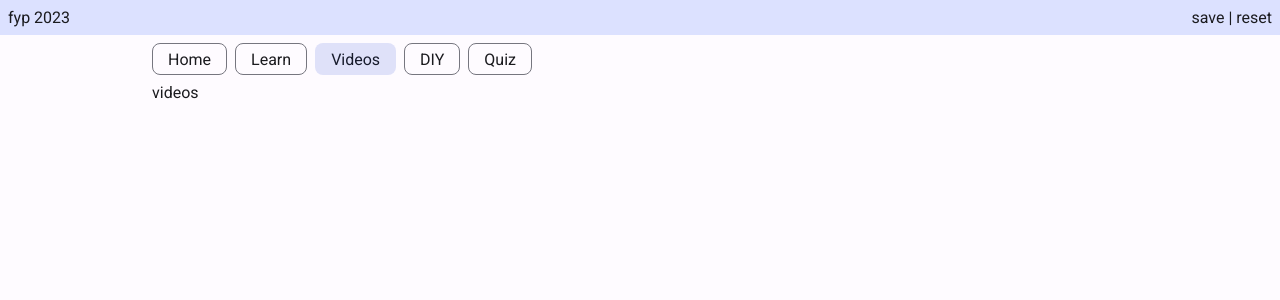
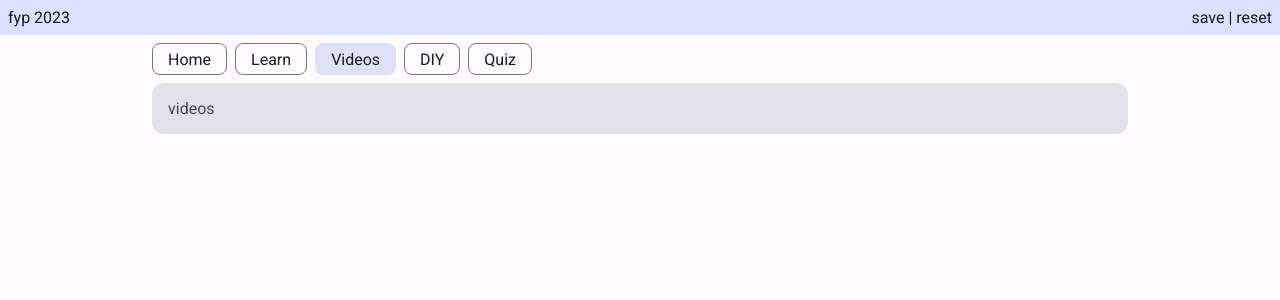
Before and after one commit to Zencron/fyp-2023, a React (Vite) app: page / in a window 1280 px wide. Both pictures are taken after a click on the button "Videos". Shown: the top 300 px of the page. Built offline with nearby package versions, Linux system fonts and the light colour scheme.

Commit message:
feat: videos container component skeleton

```diff
--- a/src/containers/homeContainer/HomeContainer.module.css
+++ b/src/containers/homeContainer/HomeContainer.module.css
@@ -6,7 +6,7 @@
   padding: 16px;
   display: grid;
   grid-template-columns: auto 300px;
-  grid-template-rows: auto auto auto auto;
+  grid-template-rows: auto;
   gap: 8px;
 }
 
--- a/src/containers/mainGrid/MainGrid.jsx
+++ b/src/containers/mainGrid/MainGrid.jsx
@@ -4,6 +4,7 @@ import { useState } from "react";
 import Header from "/src/containers/header/Header";
 import NavigationBar from "/src/containers/navigationBar/NavigationBar";
 import HomeContainer from "/src/containers/homeContainer/HomeContainer";
+import VideosContainer from "/src/containers/videosContainer/VideosContainer";
 
 export default function MainGrid() {
   const [currentTab, setCurrentTab] = useState("home");
@@ -21,7 +22,7 @@ export default function MainGrid() {
         <NavigationBar currentTab={currentTab} setCurrentTab={setCurrentTab} />
         {homeTabVisible && <HomeContainer />}
         {learnTabVisible && <div>learn</div>}
-        {videosTabVisible && <div>videos</div>}
+        {videosTabVisible && <VideosContainer />}
         {diyTabVisible && <div>diy</div>}
         {quizTabVisible && <div>quiz</div>}
       </div>
--- /dev/null
+++ b/src/containers/videosContainer/VideosContainer.jsx
@@ -0,0 +1,13 @@
+import styles from "./VideosContainer.module.css";
+
+import FilledCard from "/src/components/filledCard/FilledCard";
+
+export default function VideosContainer() {
+  return (
+    <div>
+      <FilledCard>
+        <div className={styles.mainCard}>videos</div>
+      </FilledCard>
+    </div>
+  );
+}
--- /dev/null
+++ b/src/containers/videosContainer/VideosContainer.module.css
@@ -0,0 +1,3 @@
+.mainCard {
+  padding: 16px;
+}
```
